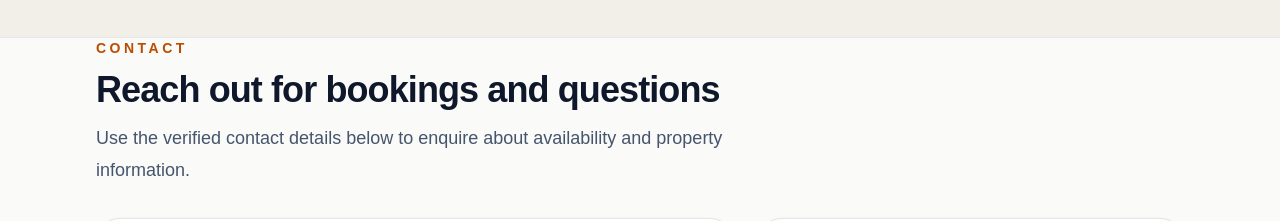
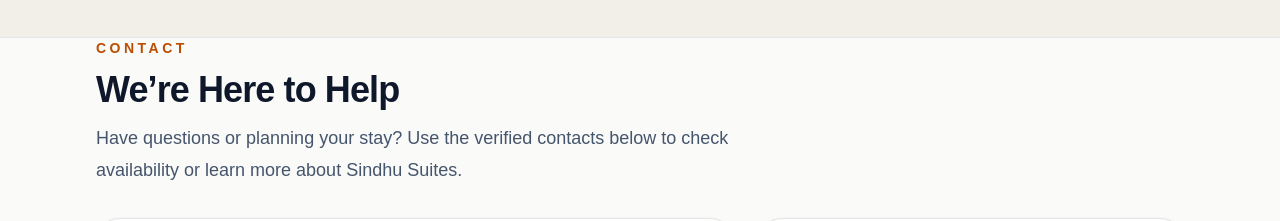
Before and after one commit to naveencoherent/sindhu-suite, a Next.js app: page / in a window 1280 px wide. Shown: the part 4386-4607 px from the top of the page. Built offline with nearby package versions, Linux system fonts and the light colour scheme.

Commit message:
Update Contact section heading and intro copy

```diff
--- a/app/page.tsx
+++ b/app/page.tsx
@@ -869,8 +869,8 @@
         <section id="contact" className="mx-auto max-w-6xl px-6 pb-20 lg:px-8">
           <SectionHeading
             eyebrow="Contact"
-            title="Reach out for bookings and questions"
-            description="Use the verified contact details below to enquire about availability and property information."
+            title="We’re Here to Help"
+            description="Have questions or planning your stay? Use the verified contacts below to check availability or learn more about Sindhu Suites."
           />
           <div className="mt-8 grid gap-6 lg:grid-cols-[1.2fr_0.8fr]">
             <div className="rounded-3xl border border-stone-200 bg-white p-8 shadow-sm">
```
